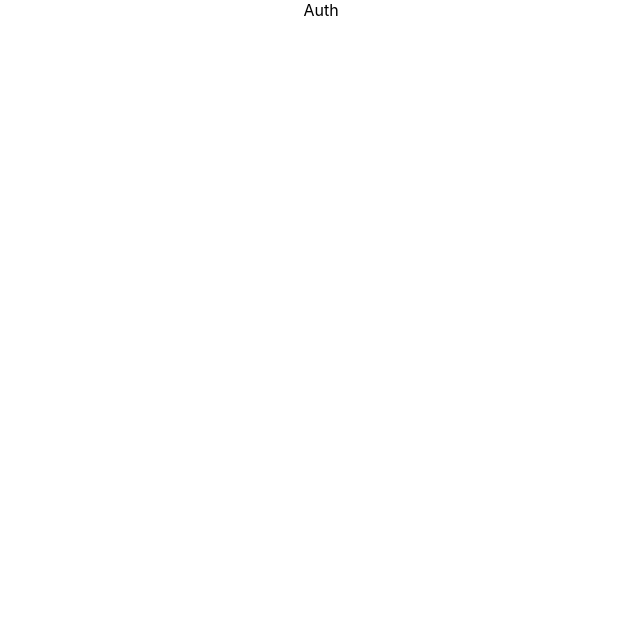
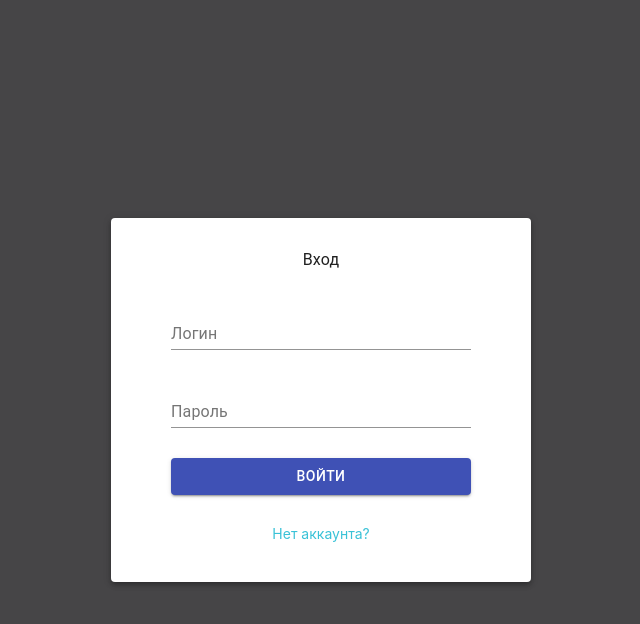
Before and after one commit to DzmitrySakalouski/repa, a React (Create React App) app: page /login in a window 1280 px wide. Shown: the top 624 px of the page, without its empty margins (319-959 px from the left). Built offline with nearby package versions, Linux system fonts and the light colour scheme.

Commit message:
add auth ui

```diff
--- a/src/App.css
+++ b/src/App.css
@@ -1,3 +1,4 @@
 .App {
   text-align: center;
+  height: 100vh;
 }
--- a/src/App.js
+++ b/src/App.js
@@ -1,9 +1,12 @@
+import { useEffect } from "react";
 import "./App.css";
 import { initApp } from "./services/firebase.service";
 import { MainView } from "./views/MainView";
 
 function App() {
-  initApp();
+  useEffect(() => {
+    initApp();
+  }, []);
 
   return (
     <div className="App">
--- /dev/null
+++ b/src/components/loginForm.jsx
@@ -0,0 +1,67 @@
+import React, { useState } from "react";
+import { makeStyles } from "@material-ui/core/styles";
+import { Box, Typography, TextField, Paper, Button } from "@material-ui/core";
+import { COLORS } from "../constants/colors";
+
+const useStyles = makeStyles({
+  root: {
+    height: "100%",
+    display: "flex",
+    justifyContent: "center",
+    alignItems: "center",
+  },
+  form: {
+    padding: "30px 60px",
+    display: "flex",
+    flexDirection: "column",
+    width: 300,
+  },
+  input: {
+    marginTop: 30,
+  },
+  signUpButton: {
+    marginBottom: 40,
+    color: COLORS.BLUE,
+    fontSize: 14,
+    cursor: "pointer",
+  },
+  button: {
+      marginTop: 30,
+  }
+});
+
+export const LoginForm = (props) => {
+  const { registrationPress } = props;
+  const [email, setEmail] = useState("");
+  const [password, setPassword] = useState("");
+
+  const classes = useStyles();
+
+  return (
+    <Paper elevation={4}>
+      <Box className={classes.form}>
+        <Typography component="h6">Вход</Typography>
+        <TextField
+          id="standard-disabled"
+          label="Логин"
+          className={classes.input}
+          value={email}
+        />
+        <TextField
+          id="standard-password-input"
+          label="Пароль"
+          type="password"
+          autoComplete="current-password"
+          className={classes.input}
+          value={password}
+        />
+        <Button className={classes.button} variant="contained" color="primary">
+          Войти
+        </Button>
+      </Box>
+      <div onClick={registrationPress} className={classes.signUpButton}>
+        Нет аккаунта?
+      </div>
+    </Paper>
+  );
+};
--- /dev/null
+++ b/src/components/signUpForm.jsx
@@ -0,0 +1,69 @@
+import React, { useState } from "react";
+import { makeStyles } from "@material-ui/core/styles";
+import { Box, Typography, TextField, Paper, Button } from "@material-ui/core";
+import { COLORS } from "../constants/colors";
+
+const useStyles = makeStyles({
+  form: {
+    padding: "30px 60px",
+    display: "flex",
+    flexDirection: "column",
+    width: 300,
+  },
+  input: {
+    marginTop: 30,
+  },
+  loginButton: {
+    marginBottom: 40,
+    color: COLORS.BLUE,
+    fontSize: 14,
+    cursor: "pointer",
+  },
+  button: {
+    marginTop: 30,
+  },
+});
+
+export const SignUpForm = (props) => {
+  const { loginPress } = props;
+  const [email, setEmail] = useState("");
+  const [password, setPassword] = useState("");
+
+  const classes = useStyles();
+
+  return (
+    <Paper elevation={4}>
+      <Box className={classes.form}>
+        <Typography component="h6">Регистрация</Typography>
+        <TextField
+          id="standard-disabled"
+          label="Логин"
+          className={classes.input}
+          value={email}
+        />
+        <TextField
+          id="standard-password-input"
+          label="Пароль"
+          type="password"
+          autoComplete="current-password"
+          className={classes.input}
+          value={password}
+        />
+        <TextField
+          id="standard-password-input"
+          label="Подтвердите Пароль"
+          type="password"
+          autoComplete="current-password"
+          className={classes.input}
+          value={password}
+        />
+        <Button className={classes.button} variant="contained" color="primary">
+          Создать аккаунт
+        </Button>
+      </Box>
+      <div className={classes.loginButton} onClick={loginPress}>
+        Есть аккаунт?
+      </div>
+    </Paper>
+  );
+};
--- /dev/null
+++ b/src/constants/colors.js
@@ -0,0 +1,4 @@
+export const COLORS = {
+    BLUE: "#39C2D7",
+    DARK: "#464547"
+}
--- a/src/views/Auth/auth.view.jsx
+++ b/src/views/Auth/auth.view.jsx
@@ -1,10 +1,41 @@
-import React from "react";
+import React, { useState } from "react";
 import { Redirect } from "react-router-dom";
+import Container from "@material-ui/core/Container";
+import { makeStyles } from "@material-ui/core/styles";
+import { LoginForm } from "../../components/loginForm";
+import { COLORS } from "../../constants/colors";
+import { SignUpForm } from "../../components/signUpForm";
+
+const useStyles = makeStyles({
+  root: {
+    height: "100%",
+    display: "flex",
+    justifyContent: "center",
+    alignItems: "center",
+    backgroundColor: COLORS.DARK,
+  },
+});
 
 export const AuthView = (props) => {
   const isAuthenticated = false;
+  const classes = useStyles();
+
+  const [loginVisible, setLoginVisible] = useState(true);
+
+  const navigateToRegister = () => setLoginVisible(false);
+
+  const navigateToLogin = () => setLoginVisible(true);
+
   if (isAuthenticated) {
-    return <Redirect to="/" />
+    return <Redirect to="/" />;
   }
-  return <div>Auth</div>;
+  return (
+    <Container maxWidth="xl" className={classes.root}>
+      {loginVisible ? (
+        <LoginForm registrationPress={navigateToRegister} />
+      ) : (
+        <SignUpForm loginPress={navigateToLogin} />
+      )}
+    </Container>
+  );
 };
--- a/src/views/MainView/main.view.jsx
+++ b/src/views/MainView/main.view.jsx
@@ -7,7 +7,6 @@ export const MainView = (props) => {
   const isAuthenticated = false;
 
   return (
-    <div className="main">
       <Router>
         <Switch>
           <Route path="/login" component={AuthView} />
@@ -19,6 +18,5 @@ export const MainView = (props) => {
           />
         </Switch>
       </Router>
-    </div>
   );
 };
```
Also changed, not shown: 1 other file (tests, documents, lock files or other folders).
